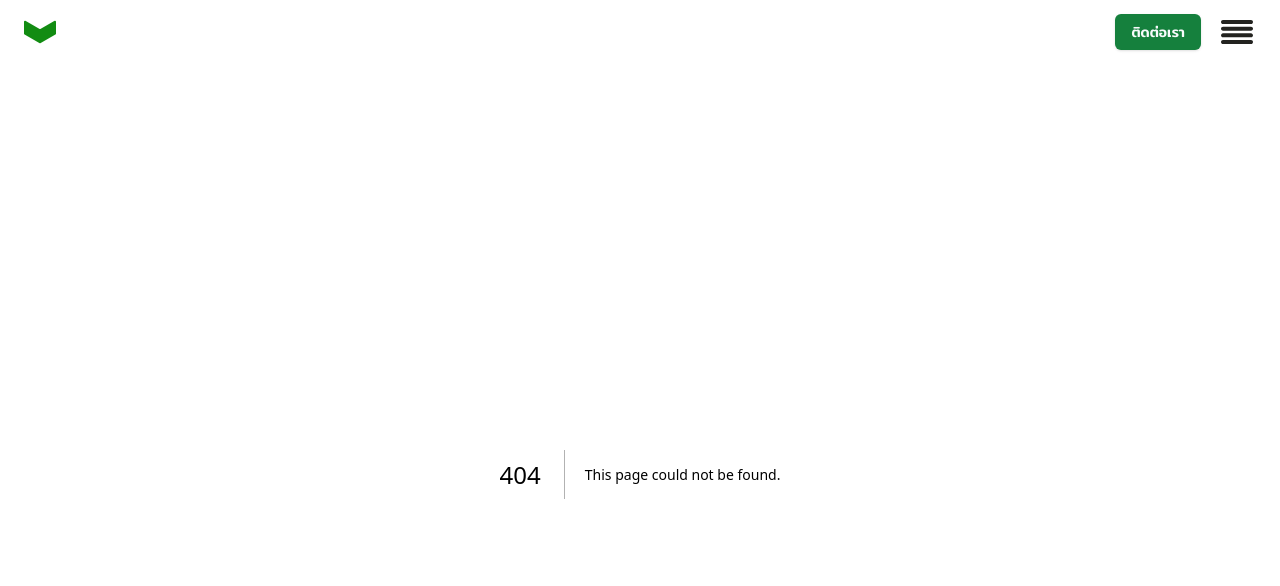
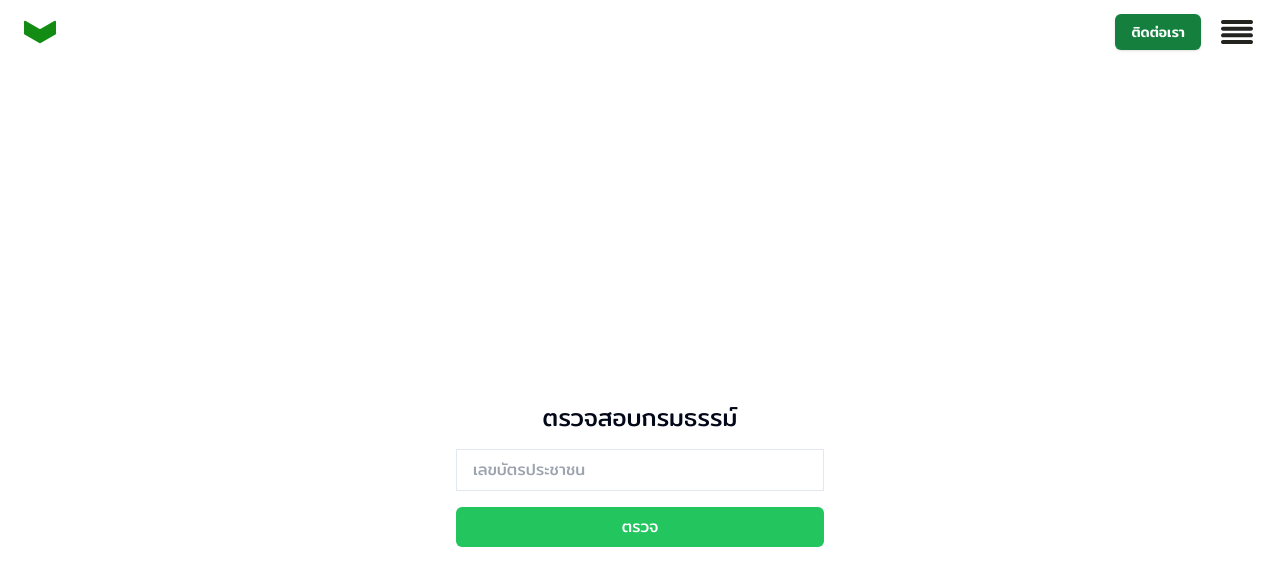
Before and after one commit to tonkaew131/GuaranTree, a Next.js app in the folder frontend/: page /check in a window 1280 px wide. Before the commit this address had no page. Shown: the top 586 px of the page. Built offline with nearby package versions, Linux system fonts and the light colour scheme.

Commit message:
Added Check ThaiID

```diff
--- /dev/null
+++ b/frontend/src/pages/check/index.jsx
@@ -0,0 +1,16 @@
+export default function Page() {
+  return (
+    <>
+      <div className="w-4/5 mx-auto flex justify-center items-center flex-col min-h-screen">
+        <h1 className="text-center text-2xl py-4">ตรวจสอบกรมธรรม์</h1>
+        <input
+          className="border px-4 py-2 w-full"
+          placeholder="เลขบัตรประชาชน"
+        />
+        <button className="bg-green-500 text-white w-full py-2 rounded-md my-4">
+          ตรวจ
+        </button>
+      </div>
+    </>
+  )
+}
```
